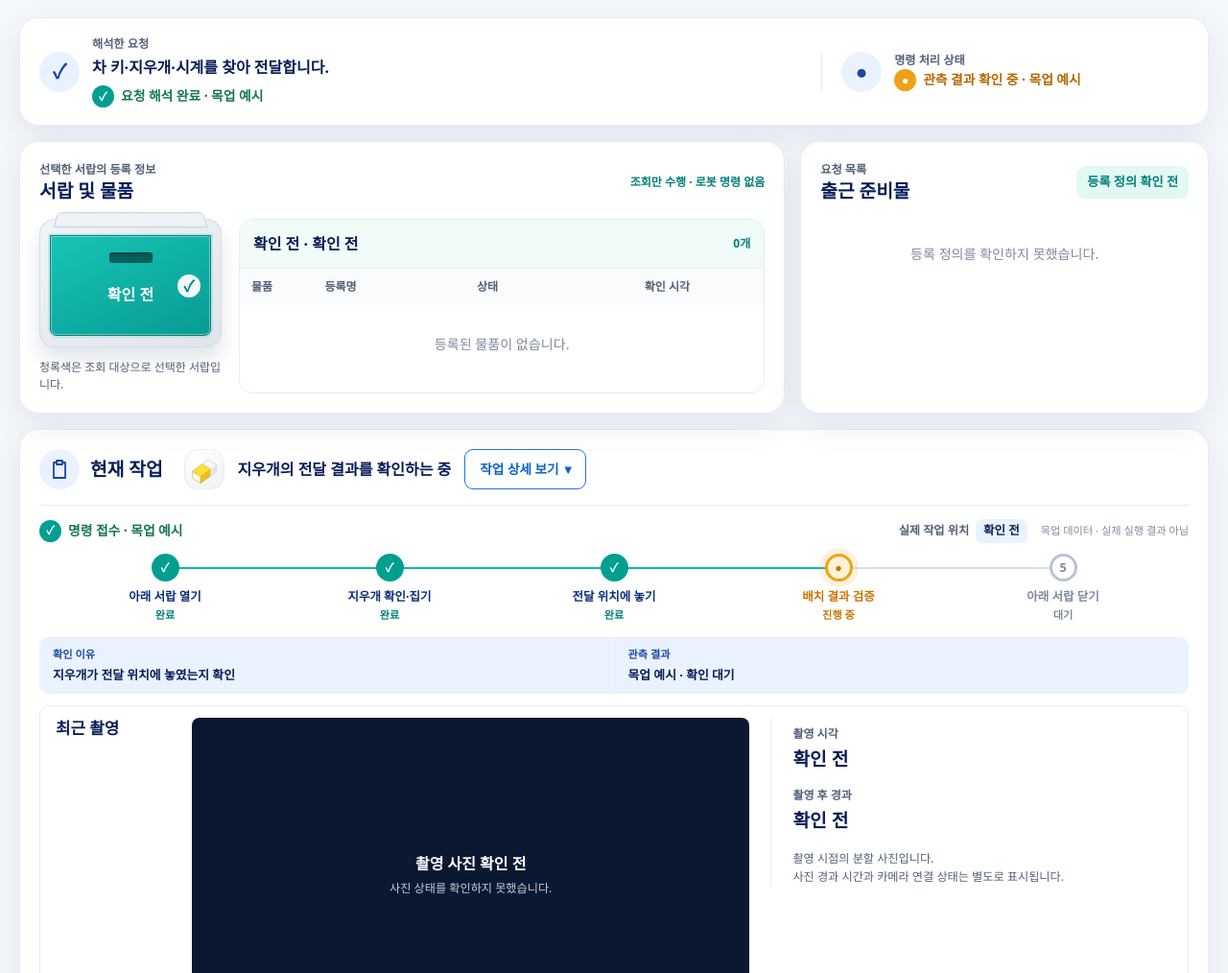
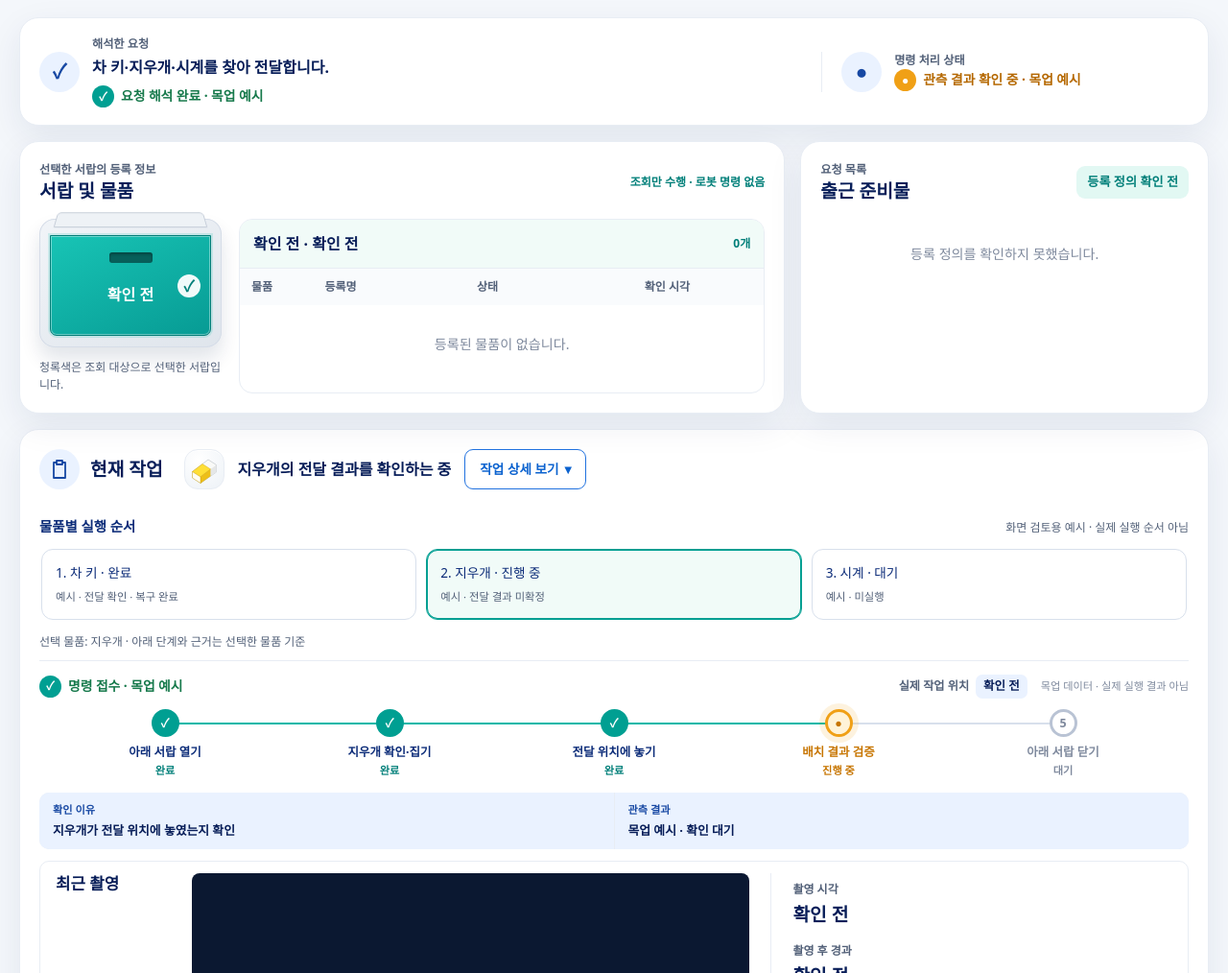
Before and after one commit to Jik-Kim/ready2go, a plain HTML site: page web/index.html in a window 1280 px wide. Shown: the part 86-1100 px from the top of the page at 96% size. Drawn offline with Linux system fonts and the light colour scheme; no server answers.

Commit message:
feat(web): add selectable item execution preview

```diff
--- a/web/app.js
+++ b/web/app.js
@@ -1168,7 +1168,40 @@
     });
   }
 
+  function getSelectedExecutionItem() {
+    const items = state.task.executionItems || [];
+    return items.find((item) => item.id === state.task.selectedExecutionItemId) || items[0] || null;
+  }
+
+  function renderTaskItems() {
+    const container = getById("taskItemOrder");
+    const selected = getSelectedExecutionItem();
+    container.replaceChildren();
+    (state.task.executionItems || []).forEach((entry, index) => {
+      const button = makeElement("button", "task-item-button");
+      button.type = "button";
+      button.setAttribute("aria-pressed", String(entry.id === selected?.id));
+      button.append(
+        makeElement("span", "", `${index + 1}. ${entry.name} · ${entry.statusLabel}`),
+        makeElement("small", "", entry.resultLabel),
+      );
+      button.addEventListener("click", () => {
+        // 조회 선택은 현재 실행 물품·작업 위치·상단 제목을 바꾸지 않는다.
+        state.task.selectedExecutionItemId = entry.id;
+        renderTask();
+        container.children[index]?.focus({ preventScroll: true });
+      });
+      container.append(button);
+    });
+    getById("taskItemSelection").textContent = selected
+      ? `선택 물품: ${selected.name} · 아래 단계와 근거는 선택한 물품 기준`
+      : "표시할 실행 물품 없음 · 예시";
+  }
+
   function renderTask() {
+    renderTaskItems();
+    const selectedSteps = getSelectedExecutionItem()?.steps || [];
+
     const workDrawer = getWorkDrawer();
     const location = workDrawer ? workDrawer.label : "확인 전";
     getById("taskLocation").textContent = location;
@@ -1200,9 +1233,9 @@
 
     const progress = getById("progressSteps");
     progress.replaceChildren();
-    progress.style.gridTemplateColumns = `repeat(${state.task.steps.length}, minmax(132px, 1fr))`;
-    progress.style.minWidth = `${Math.max(state.task.steps.length * 150, 600)}px`;
-    state.task.steps.forEach((step, index) => {
+    progress.style.gridTemplateColumns = `repeat(${selectedSteps.length || 1}, minmax(132px, 1fr))`;
+    progress.style.minWidth = `${Math.max(selectedSteps.length * 150, 600)}px`;
+    selectedSteps.forEach((step, index) => {
       const item = makeElement("li", `is-${step.status}`);
       const dotText = step.status === "complete"
         ? "✓"
@@ -1225,18 +1258,18 @@
       progress.append(item);
     });
 
-    const evidenceStep = getCurrentTaskStep();
+    const evidenceStep = getCurrentTaskStep(selectedSteps);
     getById("currentStepReason").textContent = evidenceStep?.reason || "확인 전";
     getById("currentStepObservation").textContent = evidenceStep?.observation || "미수신";
 
   }
 
-  function getCurrentTaskStep() {
-    return state.task.steps.find((step) => step.status === "current")
-      || state.task.steps.find((step) => step.status === "error")
-      || state.task.steps.find((step) => step.status === "unavailable")
-      || state.task.steps.find((step) => step.status === "stopped")
-      || state.task.steps.at(-1);
+  function getCurrentTaskStep(steps = state.task.steps) {
+    return steps.find((step) => step.status === "current")
+      || steps.find((step) => step.status === "error")
+      || steps.find((step) => step.status === "unavailable")
+      || steps.find((step) => step.status === "stopped")
+      || steps.at(-1);
   }
 
   function getTaskExecutionStatus() {
--- a/web/demo-data.js
+++ b/web/demo-data.js
@@ -164,6 +164,35 @@
     scenarios[scenarioName](data);
   }
 
+  // 화면 검토용 실행 순서다. 등록 목록·targets에서 실행 순서를 계산하지 않는다.
+  // TODO(D): C의 확정 실행 상세가 연결되면 별도 검증 모델로 교체한다.
+  data.task.executionItems = scenarioName === "empty" ? [] : [
+    {
+      id: "car-key", name: "차 키", statusLabel: "완료",
+      resultLabel: "예시 · 전달 확인 · 복구 완료",
+      steps: [
+        { id: "key-open", label: "서랍 열기", status: "complete", statusLabel: "완료", reason: "예시 · 요청 물품 접근", observation: "예시 · 열림 확인" },
+        { id: "key-pick", label: "차 키 집기", status: "complete", statusLabel: "완료", reason: "예시 · 요청 물품 일치", observation: "예시 · 파지 확인" },
+        { id: "key-deliver", label: "전달 검증", status: "complete", statusLabel: "완료", reason: "예시 · 전달 트레이 확인", observation: "예시 · 차 키 전달 확인" },
+        { id: "key-restore", label: "서랍 닫기·복귀", status: "complete", statusLabel: "완료", reason: "예시 · 작업 정리", observation: "예시 · 복구 완료" },
+      ],
+    },
+    {
+      id: "eraser", name: "지우개", statusLabel: scenarioName === "error" ? "확인 불가" : "진행 중",
+      resultLabel: "예시 · 전달 결과 미확정", steps: data.task.steps,
+    },
+    {
+      id: "watch", name: scenarioName === "long" ? "업무용 손목시계 및 교통카드 케이스" : "시계",
+      statusLabel: "대기", resultLabel: "예시 · 미실행",
+      steps: [
+        { id: "watch-open", label: "서랍 열기", status: "waiting", statusLabel: "미실행" },
+        { id: "watch-pick", label: "시계 집기", status: "waiting", statusLabel: "미실행" },
+        { id: "watch-deliver", label: "전달 검증", status: "waiting", statusLabel: "미실행", reason: "예시 · 아직 실행하지 않음", observation: "관측 결과 없음" },
+      ],
+    },
+  ];
+  data.task.selectedExecutionItemId = data.task.executionItems.length ? "eraser" : null;
+
   window.ROKEY_DEMO_DATA = data;
   window.ROKEY_DEMO_SCENARIO = scenarioName;
 })();
--- a/web/index.html
+++ b/web/index.html
@@ -147,6 +147,15 @@
             </button>
           </div>
         </div>
+
+        <section class="task-items" aria-labelledby="taskItemsHeading">
+          <div class="task-items-heading">
+            <h3 id="taskItemsHeading">물품별 실행 순서</h3>
+            <span>화면 검토용 예시 · 실제 실행 순서 아님</span>
+          </div>
+          <div id="taskItemOrder" class="task-item-order" role="group" aria-label="상세를 조회할 실행 물품"></div>
+          <p id="taskItemSelection" class="task-item-selection" aria-live="polite"></p>
+        </section>
 
         <div id="taskDetails" class="task-details">
           <div class="task-detail-meta">
--- a/web/styles.css
+++ b/web/styles.css
@@ -1989,3 +1989,16 @@ dialog::backdrop {
   height: calc(100% - 8px);
   object-fit: contain;
 }
+
+/* 실행 물품 선택은 PC·모바일에서 같은 모델과 버튼을 사용한다. */
+.task-items { margin-top: 22px; }
+.task-items-heading { display: flex; justify-content: space-between; align-items: baseline; flex-wrap: wrap; gap: 8px; }
+.task-items-heading h3 { margin: 0; font-size: 0.9rem; color: var(--navy-900); }
+.task-items-heading > span, .task-item-selection { font-size: 0.75rem; color: var(--gray-700); }
+.task-item-order { display: flex; gap: 10px; overflow-x: auto; padding: 12px 2px 4px; }
+.task-item-button { flex: 1 0 180px; min-width: 0; padding: 14px; border: 1px solid var(--gray-300); border-radius: 12px; background: var(--white); color: var(--navy-900); text-align: left; font: inherit; font-size: 0.85rem; cursor: pointer; overflow-wrap: anywhere; }
+.task-item-button small { display: block; margin-top: 7px; color: var(--gray-700); }
+.task-item-button[aria-pressed="true"] { border-color: var(--teal-600); box-shadow: inset 0 0 0 1px var(--teal-600); background: var(--mint-50); }
+.task-item-button:focus-visible { outline: 3px solid var(--navy-700); outline-offset: 2px; }
+.task-item-selection { margin: 10px 0; }
+@media (max-width: 760px) { .task-item-button { flex-basis: 155px; } }
```
